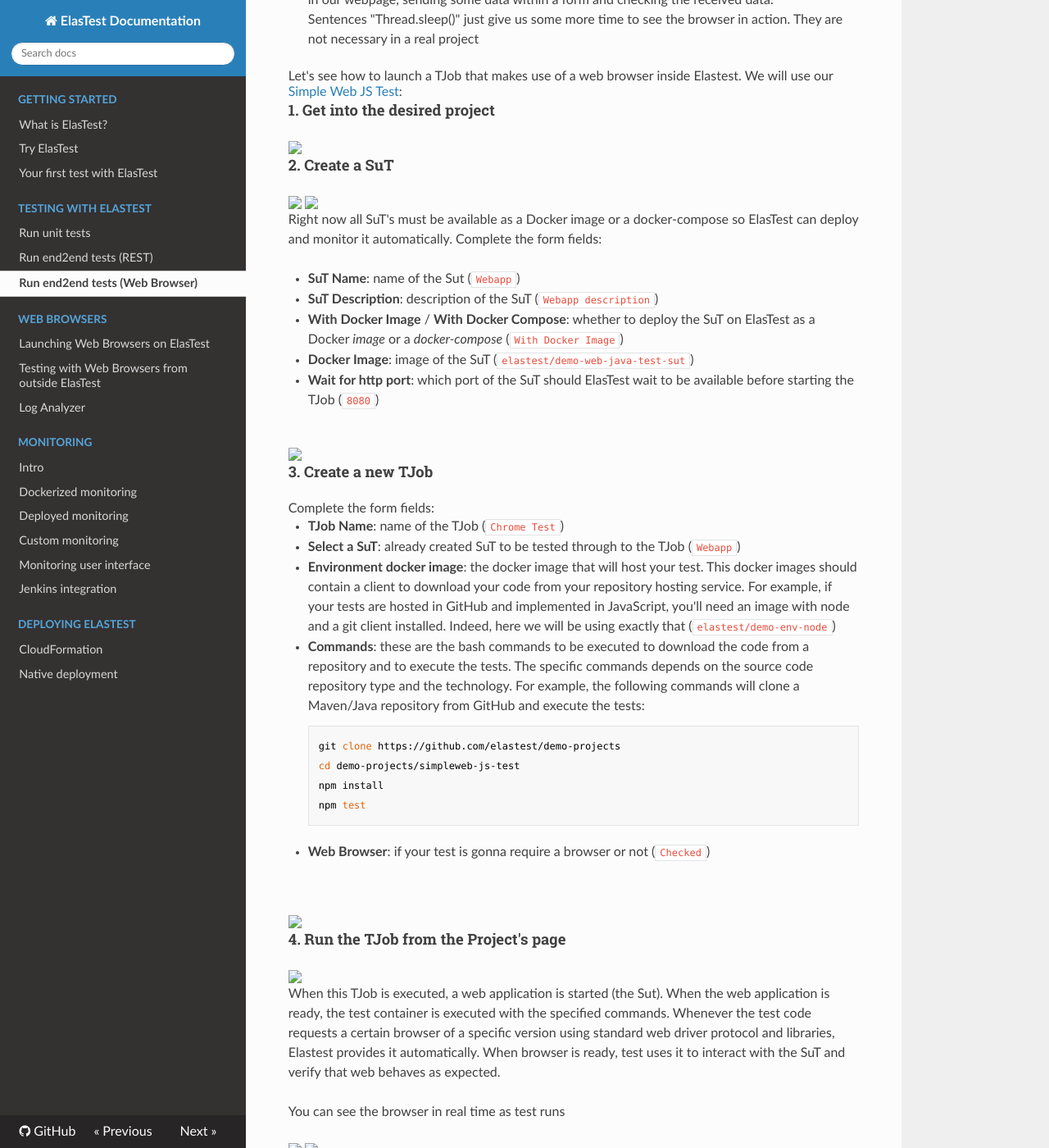
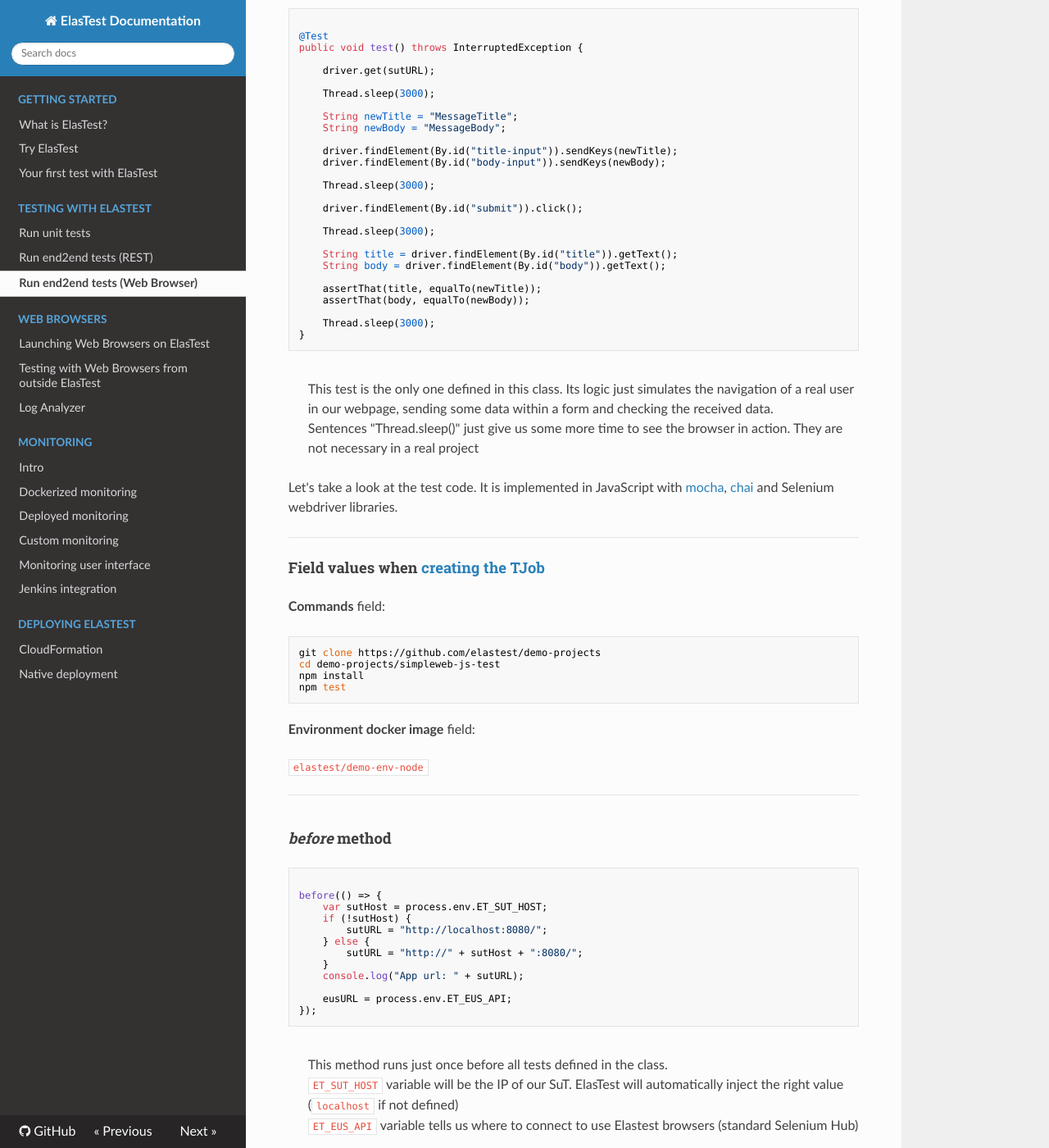
Before and after one commit to elastest/elastest.io-docs, an MkDocs documentation site: the page built from docs/testing/e2e-browser.md, in a window 1280 px wide and 1400 px high, scrolled down 3697 px. Shown: the whole window at 82% size. Built offline with MkDocs 1.6.1, drawn with Linux system fonts in a browser that asks for light colours; nearby versions of some CDN libraries; old or Windows-style settings are respelled for this version of MkDocs; some of the changed text lies outside the part shown.

Commit message:
Sections of code in e2e test (Web Browser) improved

```diff
--- a/docs/testing/e2e-browser.md
+++ b/docs/testing/e2e-browser.md
@@ -6,20 +6,13 @@
 </div>
 </div>
 
-<div class="badges-menu noselectionable">
-    <span id="java-test-btn" class="badge badge-default my-badge selected">Java</span>
-    <span id="js-test-btn" class="badge badge-default my-badge">JS</span>
-    <span class="badge badge-default my-badge my-badge-disabled">PHP</span>
-    <span class="badge badge-default my-badge my-badge-disabled">. . .</span>
-</div>
-
 If you want to use a web browser in your test, you can “install” a web browser in your [SuT](/fundamentals/core-concepts/) Docker container. The problem with this approach is that you can not see what happens in the browser. You can not see the browser console. Also, it is a bit of a challenge to execute the same tests with different browser versions.
 
 One of the main features provided by ElasTest is allowing tests to use web browsers. That browsers will be fully monitored, showing its windows in real time in ElasTest web interface and also recording it to later inspection. Also, the browser console will be shown alongside test and SuT logs.
 
-<div id="java-test" class="lang-section">
 
-Let's see how to launch a TJob that makes use of a web browser inside Elastest. We will use our <a href="https://github.com/elastest/demo-projects/tree/master/simpleweb-java-test" target="_blank">Simple Web Java Test</a>:
+
+Let's see how to launch a TJob that makes use of a web browser inside Elastest. As an example we will use our <a href="https://github.com/elastest/demo-projects/tree/master/simpleweb-java-test" target="_blank">Simple Web Java Test</a> (you can check the code for this test and similar ones in other languages in section [Sample test code](#sample-test-code)):
 
 <h4 class="holder-subtitle link-top">1. Get into the desired project</h4>
 
@@ -52,7 +45,7 @@
     <a data-fancybox="gallery-1-2" href="/docs/images/e2eRest4.png"><img class="img-responsive img-wellcome" src="/docs/images/e2eRest4.png"/></a>
 </div>
 
-<h4 class="holder-subtitle link-top">3. Create a new TJob</h4>
+<h4 id="3-create-a-new-tjob" class="holder-subtitle link-top">3. Create a new TJob</h4>
 
 Complete the form fields:
 
@@ -69,7 +62,7 @@
 <li><strong>Web Browser</strong>: if your test is gonna require a browser or not (<code>Checked</code>)</li>
 </ul>
 
-<br><br>
+<br>
 
 <div class="docs-gallery inline-block">
     <a data-fancybox="gallery-1-3" href="/docs/images/e2eRest5.png"><img class="img-responsive img-wellcome" src="/docs/images/e2eRest5.png"/></a>
@@ -97,9 +90,37 @@
     <a data-fancybox="gallery-1-6" href="/docs/images/e2eWeb4.png"><img class="img-responsive img-wellcome" src="/docs/images/e2eWeb4.png"/></a>
 </div>
 
-<p>Let's take a look at the test code. It is implemented with JUnit 5:</p>
+<h4 id="sample-test-code" class="holder-subtitle link-top">Sample test code</h4>
+
+<div class="badges-menu noselectionable">
+    <span id="java-test-btn" class="badge badge-default my-badge selected">Java</span>
+    <span id="js-test-btn" class="badge badge-default my-badge">JS</span>
+    <span class="badge badge-default my-badge my-badge-disabled">PHP</span>
+    <span class="badge badge-default my-badge my-badge-disabled">. . .</span>
+</div>
+
+<div id="java-test" class="lang-section">
+
+<p>Let's take a look at the test code. It is implemented with <a href="http://junit.org/junit5/" target="_blank">JUnit 5</a> and Selenium webdriver libraries.</p>
+
+<hr>
+
+<h4>Field values when <a href="#3-create-a-new-tjob">creating the TJob</a></h4>
+
+<p><strong>Commands</strong> field:</p>
+
+<pre style="margin-bottom: 20px !important"><code>git clone https://github.com/elastest/demo-projects
+cd demo-projects/simpleweb-java-test
+mvn test</code></pre>
+
+<p><strong>Environment docker image</strong> field:</p>
+
+<code>elastest/test-etm-alpinegitjava</code>
+
+<hr>
 
 <div class="row" style="margin-top: 40px">
+
 
 <div class="col-md-6">
 <h4><i>BeforeAll</i> method</h4>
@@ -151,8 +172,8 @@
 </pre>
 <blockquote>This method is called before every test in this class.<br> It creates a browser with its window maximized: if Elastest Web Browser service is available, then the browser is a remote web browser. If not, it is a local browser. Selenium API is slightly differente in each case</blockquote>
 </div>
+</div>
 
-</div>
 <div class="row" style="margin-top: 20px">
 
 <div class="col-md-6">
@@ -205,103 +226,29 @@
 </pre>
 <blockquote>This test is the only one defined in this class. Its logic just simulates the navigation of a real user in our webpage, sending some data within a form and checking the received data.<br>Sentences "Thread.sleep()" just give us some more time to see the browser in action. They are not necessary in a real project</blockquote>
 </div>
-
 </div>
-
 </div>
-
-
-
-
-
-
-
-
-
-
 
 <div id="js-test" class="lang-section">
 
-Let's see how to launch a TJob that makes use of a web browser inside Elastest. We will use our <a href="https://github.com/elastest/demo-projects/tree/master/simpleweb-js-test" target="_blank">Simple Web JS Test</a>:
+<p>Let's take a look at the test code. It is implemented in JavaScript with <a href="https://mochajs.org/" target="_blank">mocha</a>, <a href="http://chaijs.com/" target="_blank">chai</a> and Selenium webdriver libraries.</p>
 
-<h4 class="holder-subtitle link-top">1. Get into the desired project</h4>
+<hr>
 
-<div class="docs-gallery inline-block">
-    <a data-fancybox="gallery-2-1" href="/docs/images/e2eRest1.png"><img class="img-responsive img-wellcome" src="/docs/images/e2eRest1.png"/></a>
-</div>
+<h4>Field values when <a href="#3-create-a-new-tjob">creating the TJob</a></h4>
 
-<h4 class="holder-subtitle link-top">2. Create a SuT</h4>
+<p><strong>Commands</strong> field:</p>
 
-<div class="docs-gallery inline-block">
-    <a data-fancybox="gallery-2-2" href="/docs/images/e2eRest2.png"><img class="img-responsive img-wellcome" src="/docs/images/e2eRest2.png"/></a>
-    <a data-fancybox="gallery-2-2" href="/docs/images/e2eRest3.png"><img class="img-responsive img-wellcome" src="/docs/images/e2eRest3.png"/></a>
-</div>
-
-<p>
-Right now all SuT's must be available as a Docker image or a docker-compose so ElasTest can deploy and monitor it automatically. Complete the form fields:
-</p>
-
-<ul>
-    <li><strong>SuT Name</strong>: name of the Sut (<code>Webapp</code>)</li>
-    <li><strong>SuT Description</strong>: description of the SuT (<code>Webapp description</code>)</li>
-    <li><strong>With Docker Image</strong> / <strong>With Docker Compose</strong>: whether to deploy the SuT on ElasTest as a Docker <i>image</i> or a <i>docker-compose</i> (<code>With Docker Image</code>)</li>
-    <li><strong>Docker Image</strong>: image of the SuT (<code>elastest/demo-web-java-test-sut</code>)</li>
-    <li><strong>Wait for http port</strong>: which port of the SuT should ElasTest wait to be available before starting the TJob (<code>8080</code>)</li>
-</ul>
-
-<br>
-
-<div class="docs-gallery inline-block">
-    <a data-fancybox="gallery-2-2" href="/docs/images/e2eRest4.png"><img class="img-responsive img-wellcome" src="/docs/images/e2eRest4.png"/></a>
-</div>
-
-<h4 class="holder-subtitle link-top">3. Create a new TJob</h4>
-
-Complete the form fields:
-
-<ul>
-<li><strong>TJob Name</strong>: name of the TJob (<code>Chrome Test</code>)</li>
-<li><strong>Select a SuT</strong>: already created SuT to be tested through to the TJob (<code>Webapp</code>)</li>
-<li><strong>Environment docker image</strong>: the docker image that will host your test. This docker images should contain a client to download your code from your repository hosting service. For example, if your tests are hosted in GitHub and implemented in JavaScript, you'll need an image with node and a git client installed. Indeed, here we will be using exactly that (<code>elastest/demo-env-node</code>)</li>
-<!-- Modify when all images are available for testing with different hostsing services and technologies: Java, Maven, Pyhton, Ruby, Node... -->
-<li><strong>Commands</strong>: these are the bash commands to be executed to download the code from a repository and to execute the tests. The specific commands depends on the source code repository type and the technology. For example, the following commands will clone a Maven/Java repository from GitHub and execute the tests:
 <pre style="margin-bottom: 20px !important"><code>git clone https://github.com/elastest/demo-projects
 cd demo-projects/simpleweb-js-test
 npm install
 npm test</code></pre>
-</li>
-<li><strong>Web Browser</strong>: if your test is gonna require a browser or not (<code>Checked</code>)</li>
-</ul>
 
-<br><br>
+<p><strong>Environment docker image</strong> field:</p>
 
-<div class="docs-gallery inline-block">
-    <a data-fancybox="gallery-2-3" href="/docs/images/e2eRest5.png"><img class="img-responsive img-wellcome" src="/docs/images/e2eRest5.png"/></a>
-</div>
+<code>elastest/demo-env-node</code>
 
-<h4 class="holder-subtitle link-top">4. Run the TJob from the Project's page</h4>
-
-<div class="docs-gallery inline-block">
-    <a data-fancybox="gallery-2-4" href="/docs/images/5.png"><img class="img-responsive img-wellcome" src="/docs/images/5.png"/></a>
-</div>
-
-<p>
-When this TJob is executed, a web application is started (the Sut). When the web application is ready, the test container is executed with the specified commands. Whenever the test code requests a certain browser of a specific version using standard web driver protocol and libraries, Elastest provides it automatically. When browser is ready, test uses it to interact with the SuT and verify that web behaves as expected.
-</p>
-
-<p>You can see the browser in real time as test runs</p>
-<div class="docs-gallery inline-block">
-    <a data-fancybox="gallery-2-5" href="/docs/images/e2eWeb1.png"><img class="img-responsive img-wellcome" src="/docs/images/e2eWeb1.png"/></a>
-    <a data-fancybox="gallery-2-5" href="/docs/images/e2eWeb2.png"><img class="img-responsive img-wellcome" src="/docs/images/e2eWeb2.png"/></a>
-</div>
-
-<p>When the test have been executed, the browser recording can be downloaded as a mp4 video file</p>
-<div class="docs-gallery inline-block">
-    <a data-fancybox="gallery-2-6" href="/docs/images/e2eWeb3.png"><img class="img-responsive img-wellcome" src="/docs/images/e2eWeb3.png"/></a>
-    <a data-fancybox="gallery-2-6" href="/docs/images/e2eWeb4.png"><img class="img-responsive img-wellcome" src="/docs/images/e2eWeb4.png"/></a>
-</div>
-
-<p>Let's take a look at the test code. It is implemented in JavaScript with <a href="https://mochajs.org/" target="_blank">mocha</a>, <a href="http://chaijs.com/" target="_blank">chai</a> and Selenium webdriver libraries:</p>
+<hr>
 
 <div class="row" style="margin-top: 40px">
 
@@ -385,8 +332,14 @@
 </pre>
 <blockquote>This test is the only one defined in this class. Its logic just simulates the navigation of a real user in our webpage, sending some data within a form and checking the received data</blockquote>
 </div>
+</div>
+</div>
 
-</div>
+
+
+
+
+
 
 <script>
 $('#java-test-btn').click(function(event) {
```
Also changed, not shown: docs/web-browsers/outside-testing.md (+14 -27 lines).
